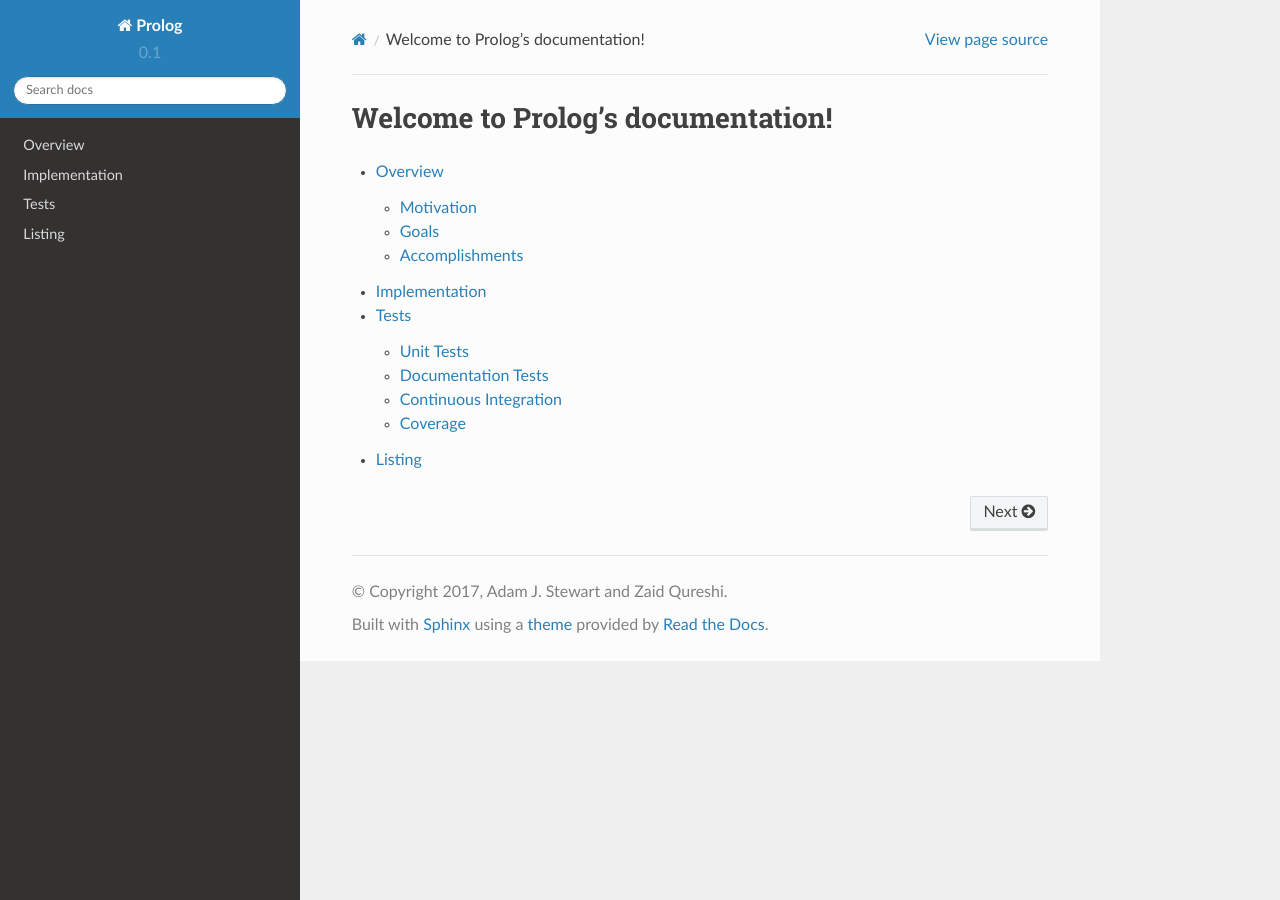
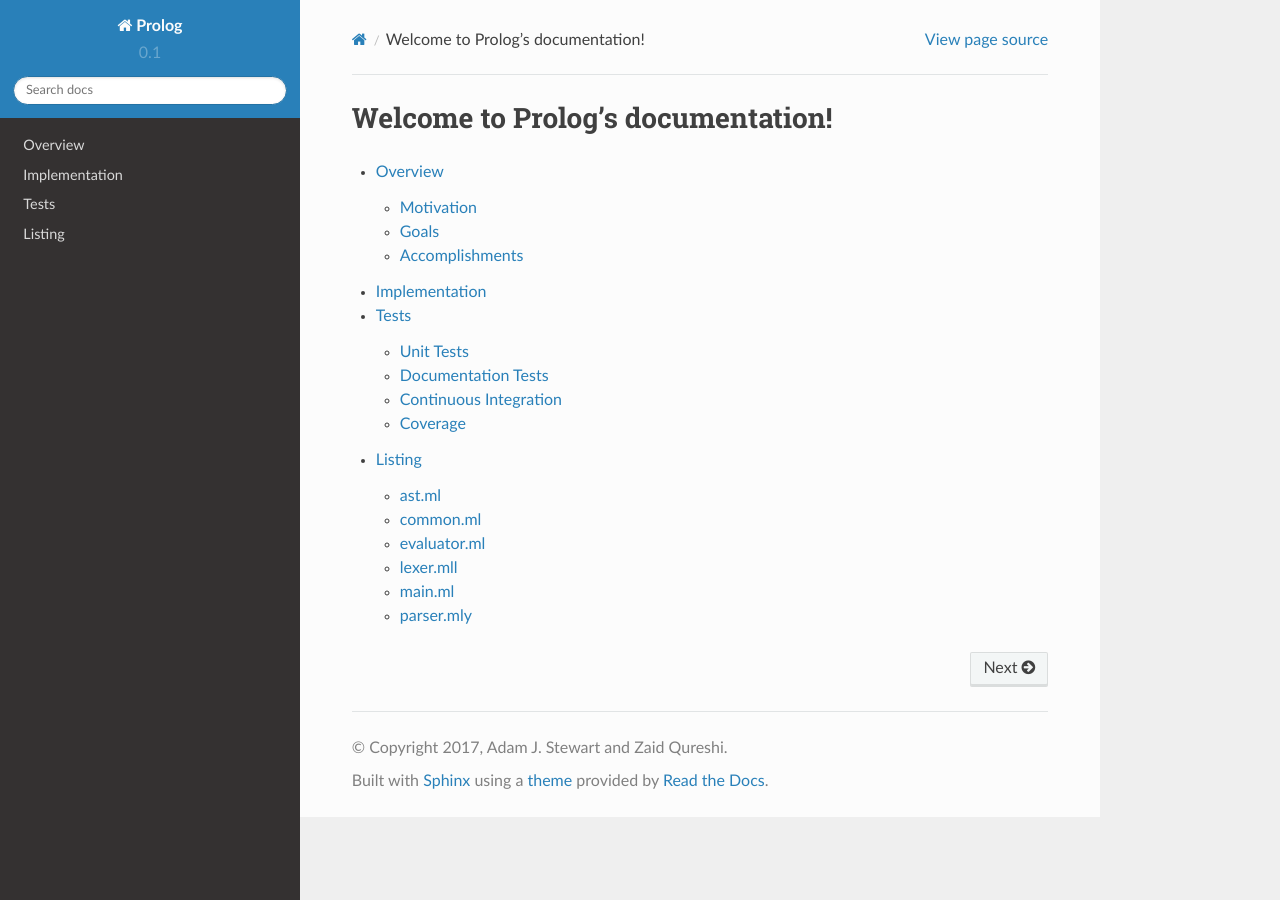
Before and after one commit to adamjstewart/prolog, a Sphinx documentation site: the page built from docs/index.rst, in a window 1280 px wide. Built offline with Sphinx 7.4.7 and the Read the Docs theme 2.0.0, drawn with Linux system fonts in a browser that asks for light colours; some of the changed lines change nothing that is shown.

Commit message:
Add descriptions to the file listing

```diff
--- a/docs/listing.rst
+++ b/docs/listing.rst
@@ -1,16 +1,48 @@
 Listing
 =======
 
+Here we provide a listing of our code.
+
 .. highlight:: ocaml
+
+ast.ml
+------
+
+This file contains the types for representing our Abstract Syntax Tree.
 
 .. literalinclude:: ../src/ast.ml
 
+common.ml
+---------
+
+This file contains common functions needed throughout the program.
+
 .. literalinclude:: ../src/common.ml
+
+evaluator.ml
+------------
+
+This file contains the code needed to evaluate our expressions.
 
 .. literalinclude:: ../src/evaluator.ml
 
+lexer.mll
+---------
+
+This file contains the lexer.
+
 .. literalinclude:: ../src/lexer.mll
+
+main.ml
+-------
+
+This file contains the main interpreter program.
 
 .. literalinclude:: ../src/main.ml
 
+parser.mly
+----------
+
+This file contains the parser.
+
 .. literalinclude:: ../src/parser.mly
```
